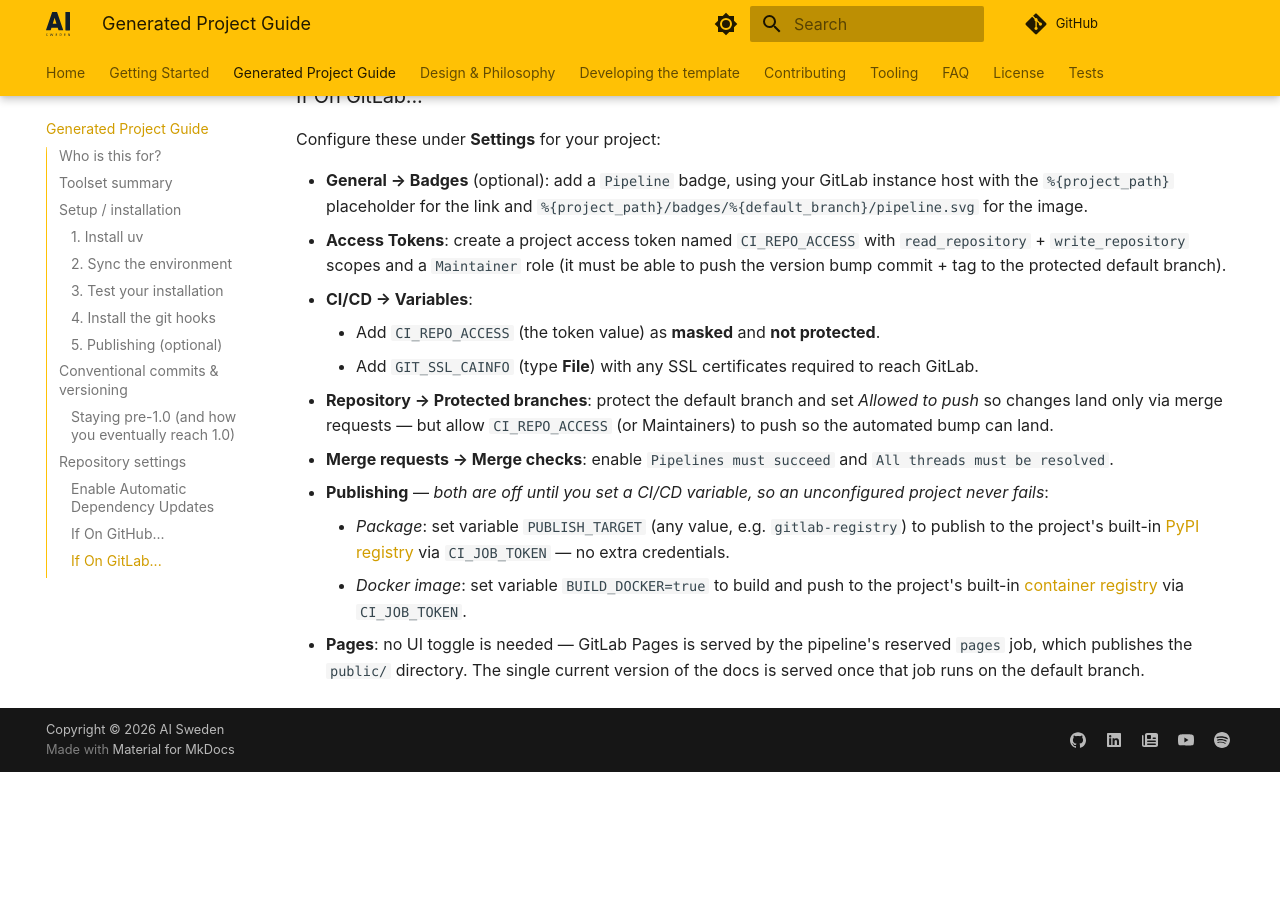
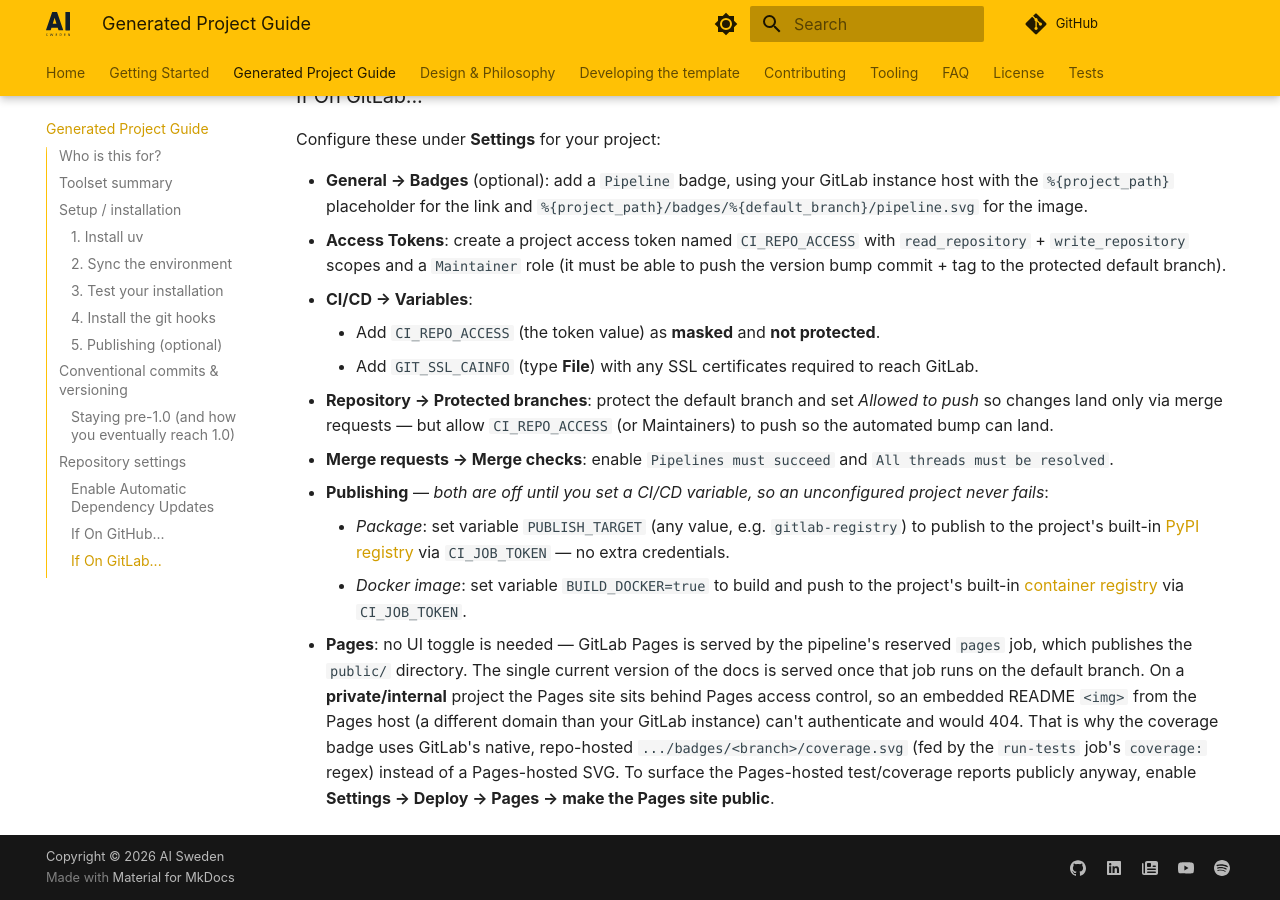
Before and after one commit to aidotse/pymaxq, an MkDocs documentation site: the page built from docs/user-guide.md, in a window 1280 px wide and 900 px high, scrolled down 5190 px. Built offline with MkDocs 1.6.1 and Material for MkDocs 9.7.7, drawn with Linux system fonts in a browser that asks for light colours; comment, search, counter and statistics services are not loaded; before the commit the page ends 5962 px from its top, so only the background shows below that.

Commit message:
fix: use GitLab-native coverage badge and correct docs link
The Tests/Coverage README badges were served from GitLab Pages (docs_url,
a separate host). On private/internal GitLab projects the Pages site is
gated behind Pages access control, so an embedded README <img> to that
host can't authenticate and renders broken -- the GitLab analog of the
GitHub private-repo Pages-badge problem.

- GitLab variant now uses GitLab's native, repo-hosted coverage badge
  (repo_url/badges/main/coverage.svg), served by the instance itself like
  the pipeline badge that already works; drops the Pages-hosted tests badge
  (GitLab has no native equivalent; the pipeline badge covers test status).
- Add a `coverage:` regex to the run-tests job so GitLab captures the
  coverage % that feeds the native badge.
- GitHub/both keep the Pages-hosted tests/coverage badges (public Pages).
- Fix stale mike-style paths: README docs link (/latest/getting-started/ ->
  /user-guide/) and docs/testing.md (/latest/exported/ -> /exported/); the
  site is a flat single-version deploy with no mike alias.
- Document the private-instance Pages caveat in the shipped user-guide.

Co-Authored-By: Claude Opus 4.8 (1M context) <noreply@anthropic.com>

```diff
--- a/docs/user-guide.md
+++ b/docs/user-guide.md
@@ -228,4 +228,9 @@ Configure these under **Settings** for your project:
     - *Docker image*: set variable `BUILD_DOCKER=true` to build and push to the project's built-in
         [container registry](https://docs.gitlab.com/ee/user/packages/container_registry/) via `CI_JOB_TOKEN`.
 - **Pages**: no UI toggle is needed — GitLab Pages is served by the pipeline's reserved `pages` job, which publishes the
-    `public/` directory. The single current version of the docs is served once that job runs on the default branch.
+    `public/` directory. The single current version of the docs is served once that job runs on the default branch. On a
+    **private/internal** project the Pages site sits behind Pages access control, so an embedded README `<img>` from the
+    Pages host (a different domain than your GitLab instance) can't authenticate and would 404. That is why the coverage
+    badge uses GitLab's native, repo-hosted `.../badges/<branch>/coverage.svg` (fed by the `run-tests` job's `coverage:`
+    regex) instead of a Pages-hosted SVG. To surface the Pages-hosted test/coverage reports publicly anyway, enable
+    **Settings → Deploy → Pages → make the Pages site public**.
```
Also changed, not shown: docs/testing.md (+2 -2 lines), 3 other files.
